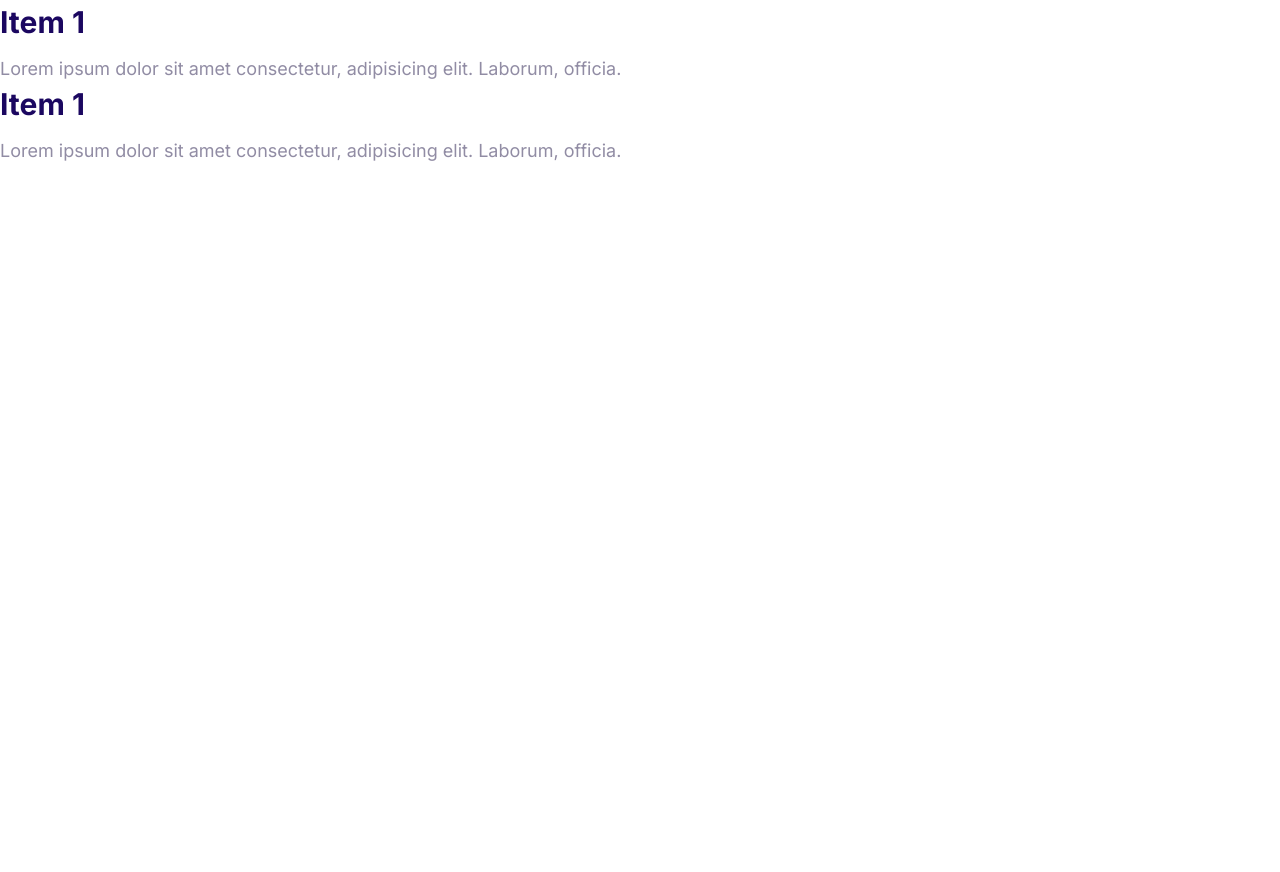
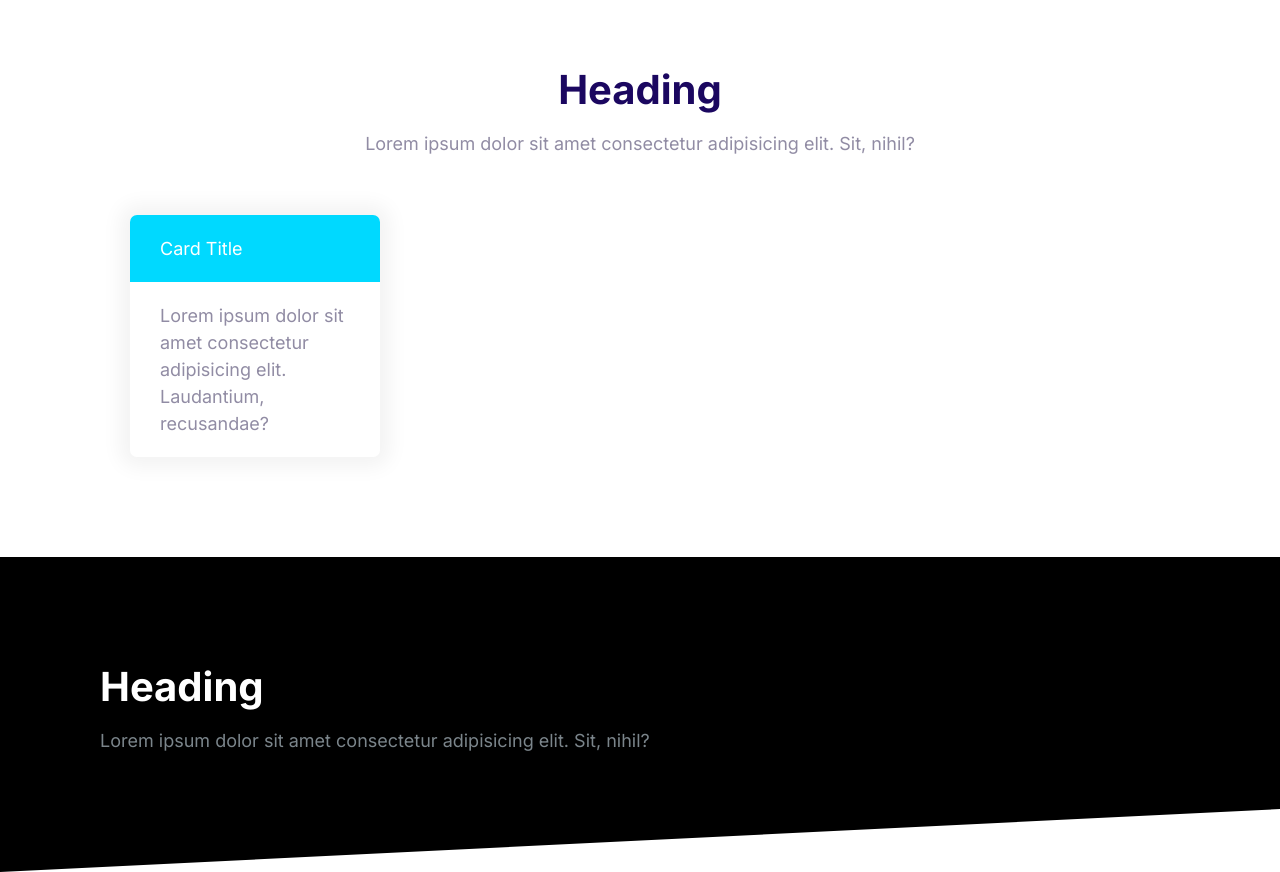
Before and after one commit to Kreetta/test, a plain HTML site: page index.html in a window 1280 px wide. Before the commit the page ends 800 px from the top, so only its background shows below. Drawn offline with Linux system fonts and the light colour scheme.

Commit message:
Build the block component.

```diff
--- a/CSS/styles.css
+++ b/CSS/styles.css
@@ -583,3 +583,44 @@ a {
     max-height: 100vh;
     opacity: 1;
 }
+
+/* Blocks */
+
+.block {
+    --padding-vertical: 6rem;
+    padding: var(--padding-vertical) 2rem;
+}
+
+.block__header {
+    text-align: center;
+}
+
+.block__heading {
+    margin-top: 0;
+}
+
+.block--dark {
+    background: #000;
+    color: #7b858b;
+}
+
+.block--dark .block__heading {
+    color: #fff;
+}
+
+.block--skewed-right {
+    padding: calc(var(--padding-vertical) + 4rem);
+    clip-path: polygon(0 0, 100% 0, 100% 100%, 0 80%);
+
+}
+
+.block--skewed-left {
+    padding: calc(var(--padding-vertical) + 4rem);
+    clip-path: polygon(0 0, 100% 0, 100% 80%, 0 100%);
+
+}
+
+.container {
+    max-width: 1140px;
+    margin: 0 auto;
+}
--- a/index.html
+++ b/index.html
@@ -13,28 +13,29 @@
 </head>
 
 <body>
-    <div class="collapsible collapsible--expanded">
-        <header class="collapsible__header">
-            <h2 class="collapsible__heading">Item 1</h2>
-            <svg class="icon icon--white collapsible__chevron">
-                <use xlink:href="images/sprite.svg#chevron"></use>
-            </svg>
+    <section class="block container">
+        <header class="block__header">
+            <h2 class="block__heading">Heading</h2>
+            <p>
+                Lorem ipsum dolor sit amet consectetur adipisicing elit. Sit, nihil?
+            </p>
         </header>
-        <div class="collapsible__content">
-            Lorem ipsum dolor sit amet consectetur, adipisicing elit. Laborum, officia.
+        <div style="width: 30%; padding: 4rem">
+            <div class="card card--secondary">
+                <header class="card__header">Card Title</header>
+                <div class="card__body">Lorem ipsum dolor sit amet consectetur adipisicing elit. Laudantium, recusandae?
+                </div>
+            </div>
         </div>
-    </div>
-    <div class="collapsible collapsible--expanded">
-        <header class="collapsible__header">
-            <h2 class="collapsible__heading">Item 1</h2>
-            <svg class="icon icon--white collapsible__chevron">
-                <use xlink:href="images/sprite.svg#chevron"></use>
-            </svg>
-        </header>
-        <div class="collapsible__content">
-            Lorem ipsum dolor sit amet consectetur, adipisicing elit. Laborum, officia.
+    </section>
+    <section class="block block--dark block--skewed-left">
+        <div class="container">
+            <h2 class="block__heading">Heading</h2>
+            <p>
+                Lorem ipsum dolor sit amet consectetur adipisicing elit. Sit, nihil?
+            </p>
         </div>
-    </div>
+    </section>
     <script src="js/main.js"></script>
 </body>
 
```
Also changed, not shown: components/blocks.html (added, +8 -0 lines).
